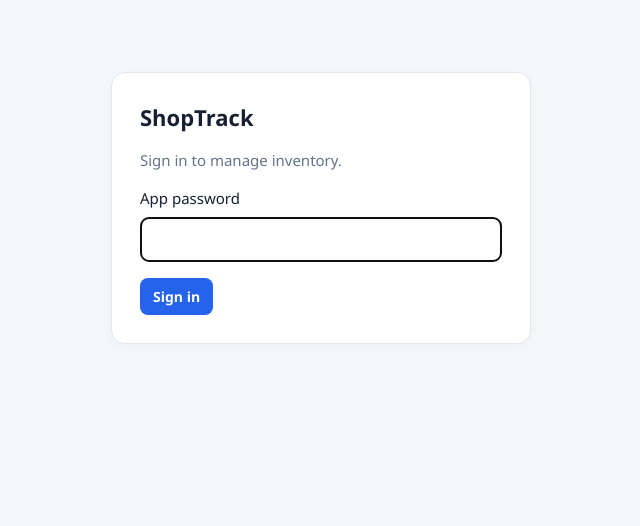
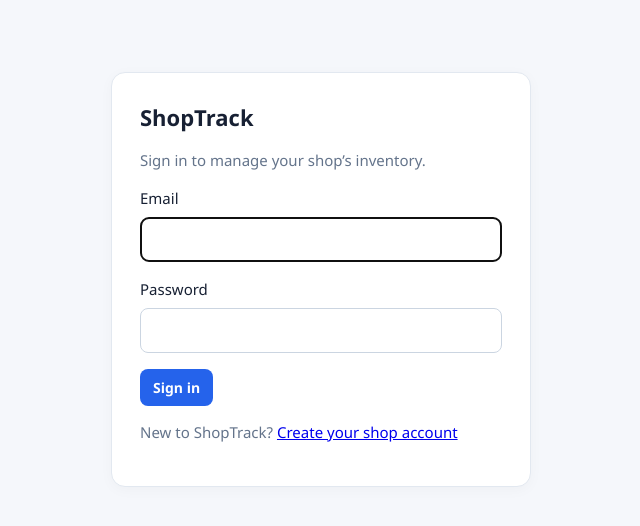
Before and after one commit to saloni-kumari-official/ShopTrack, a Flask app: page /login in a window 1280 px wide. Shown: the top 526 px of the page, without its empty margins (319-959 px from the left). Run offline with Flask 3, Linux system fonts and the light colour scheme.

Commit message:
Add isolated shop accounts and CSV backups

```diff
--- a/templates/login.html
+++ b/templates/login.html
@@ -1 +1 @@
-{% extends "base.html" %}{% block title %}Sign in · ShopTrack{% endblock %}{% block standalone %}<main class="login"><div class="panel"><div class="brand">ShopTrack</div><p class="muted">Sign in to manage inventory.</p>{% with messages=get_flashed_messages(with_categories=true) %}{% for category,message in messages %}<div class="flash {{ category }}">{{ message }}</div>{% endfor %}{% endwith %}<form method="post"><input type="hidden" name="_csrf_token" value="{{ csrf_token }}"><input type="hidden" name="next" value="{{ next }}"><label for="password">App password</label><input class="input" id="password" name="password" type="password" required autofocus><button class="btn" type="submit">Sign in</button></form></div></main>{% endblock %}
+{% extends "base.html" %}{% block title %}Sign in · ShopTrack{% endblock %}{% block standalone %}<main class="login"><div class="panel"><div class="brand">ShopTrack</div><p class="muted">Sign in to manage your shop’s inventory.</p>{% with messages=get_flashed_messages(with_categories=true) %}{% for category,message in messages %}<div class="flash {{ category }}">{{ message }}</div>{% endfor %}{% endwith %}<form method="post"><input type="hidden" name="_csrf_token" value="{{ csrf_token }}"><input type="hidden" name="next" value="{{ next }}"><label for="email">Email</label><input class="input" id="email" name="email" type="email" autocomplete="username" required autofocus><label for="password">Password</label><input class="input" id="password" name="password" type="password" autocomplete="current-password" required><button class="btn" type="submit">Sign in</button></form><p class="muted">New to ShopTrack? <a href="{{ url_for('register') }}">Create your shop account</a></p></div></main>{% endblock %}
```
